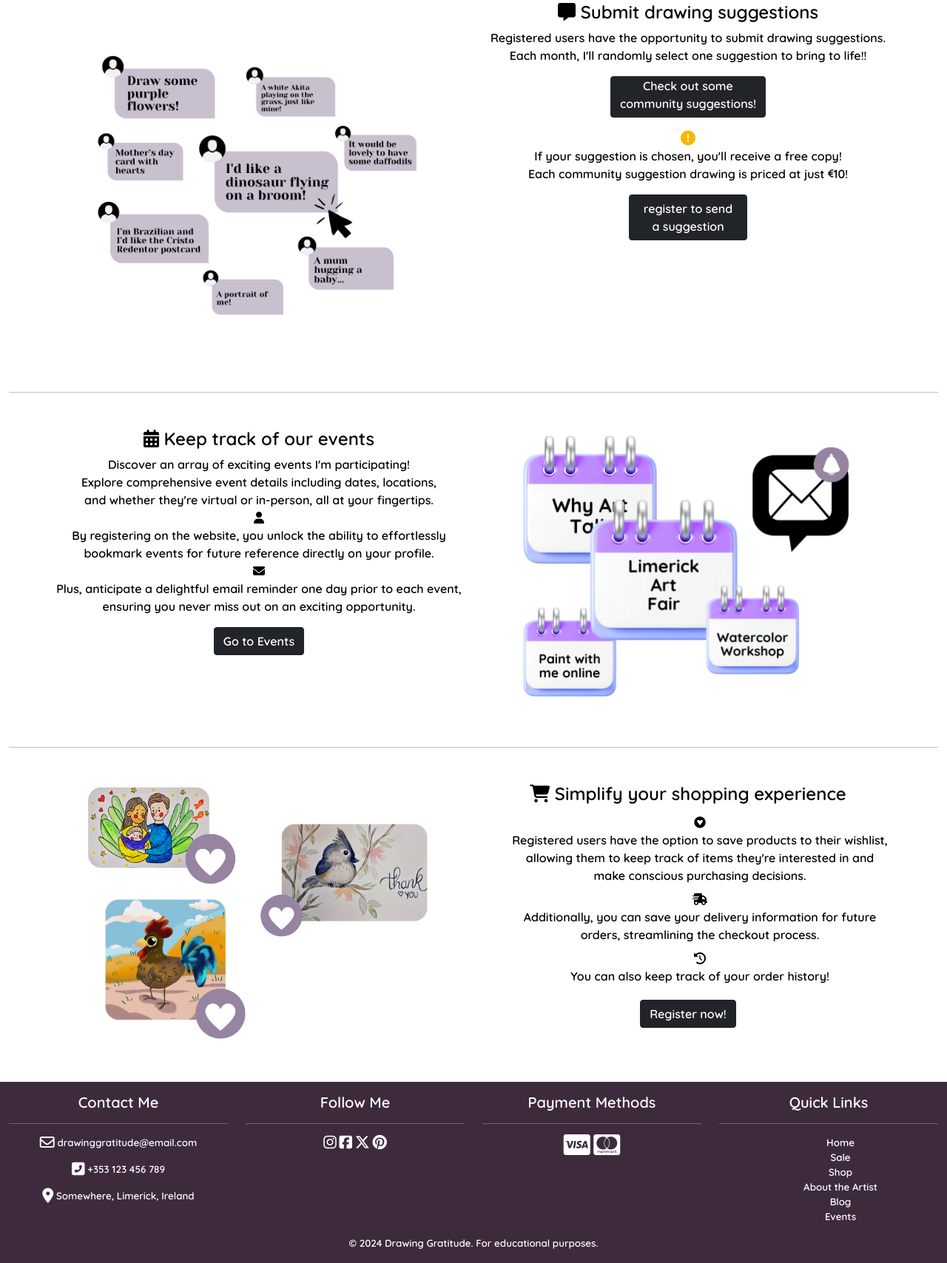
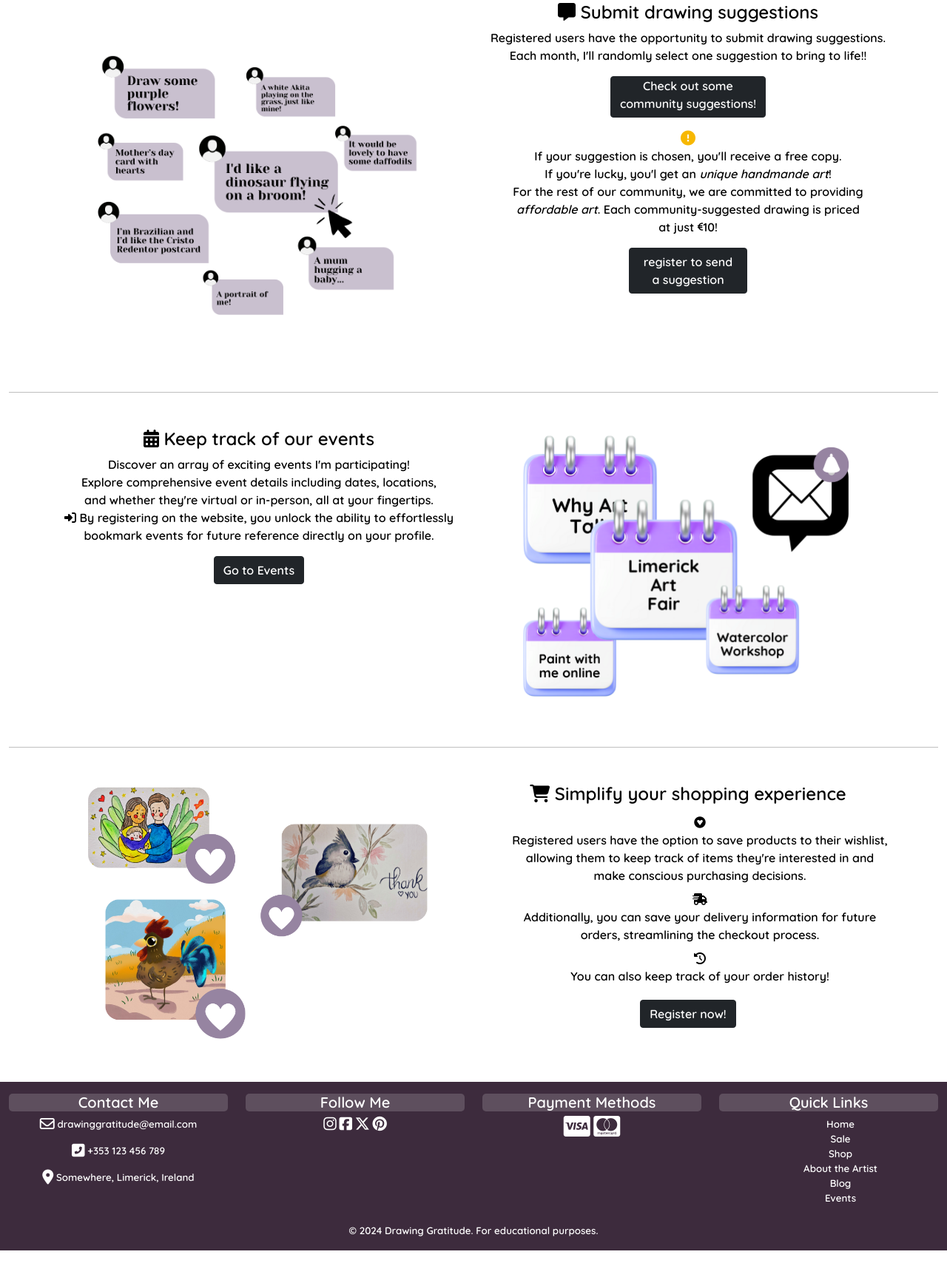
Before and after one commit to Nathisaraujo/project5, a Django app: page /community/ in a window 1280 px wide. Shown: the part 987-2695 px from the top of the page at 74% size. Run offline with Django 3.2, Linux system fonts and the light colour scheme; some libraries are stand-ins or nearby versions; some web fonts are replaced.

Commit message:
SEO - added keywords and adjusted footer

```diff
--- a/community/templates/community/community_page.html
+++ b/community/templates/community/community_page.html
@@ -44,14 +44,17 @@
             </div>
             <div class="col-12 col-lg-6">
                 <h4><i class="fa-solid fa-message"></i> Submit drawing suggestions </h4>
-                <p> Registered users have the opportunity to <strong>submit drawing suggestions.</strong><br>
+                <p> Registered users have the opportunity to submit drawing suggestions.<br>
                     Each month, I'll randomly select one suggestion to bring to life!!<br>
                 </p>
                 <a href="{% url 'products' %}?community=True" class="btn btn-dark pt-0"> Check out some<br> community suggestions!</a>
                 <p class="mt-3">
                     <i class="fa-solid fa-circle-exclamation fa-lg" style="color: #f7b801;"></i><br>
-                    If your suggestion is chosen, you'll receive a free copy!<br>
-                    Each community suggestion drawing is priced at just <i class="fa-solid fa-euro-sign fa-xs"></i>10!
+                    If your suggestion is chosen, you'll receive a free copy.<br>
+                    If you're lucky, you'l get an <em>unique handmande art</em>!<br>
+                    For the rest of our community, we are committed to providing <br>
+                    <em>affordable art</em>. Each community-suggested drawing is priced <br>
+                    at just <i class="fa-solid fa-euro-sign fa-xs"></i>10!
                 </p>
                 {% if user.is_authenticated  %}
                     <a href="{% url 'recommend' %}" class="btn btn-dark btn-community">Send a Suggestion now!</a>
@@ -67,10 +70,8 @@
                 <p> Discover an array of exciting events I'm participating!
                     <br> Explore comprehensive event details including dates, locations, <br>
                     and whether they're virtual or in-person, all at your fingertips. <br>
-                    <i class="fa-solid fa-user"></i><br> By registering on the website, you unlock the ability to effortlessly <br>
+                    <i class="fa-solid fa-right-to-bracket"></i> By registering on the website, you unlock the ability to effortlessly <br>
                     bookmark events for future reference directly on your profile. <br>
-                    <i class="fa-solid fa-envelope"></i><br> Plus, anticipate a delightful email reminder one day prior to each event, <br>
-                    ensuring you never miss out on an exciting opportunity.
                 </p>
                 <a href="{% url 'event_list' %}" class="btn btn-dark">Go to Events</a>
             </div>
--- a/home/templates/home/home_page.html
+++ b/home/templates/home/home_page.html
@@ -15,7 +15,7 @@
         <div class="row justify-content-center">
             <div class="col-12 col-lg-6 text-center mt-4">
                 <h1>Welcome to <br>Drawing Gratitude!<br></h1>
-                <p>My name is Nathalia and I sell my art! <br> You can see (and buy) my drawings here:</p>
+                <p>My name is Nathalia and I sell my art! <br> You can buy my <em>unique handmade art</em> here:</p>
                 <a href="{% url 'products' %}" class="btn btn-dark btn-home"><i class="fa-solid fa-bag-shopping fa-shake"></i><br> start shopping</a>
             </div>
             <div class="col-12 col-lg-6 text-center p-0">
@@ -33,7 +33,7 @@
         <div class="row justify-content-center">
             <div class="col-12 col-xl-6 text-center offers-font-md">
                 <p class="mt-2">But let me tell you a secret:<br><br><span class="text-uppercase offers-text">every month<br></span><br>
-                    I have super special offers <br>on selected products! <br> Click here to check it out!
+                    I have super special offers <br>on selected <em>unique handmande art</em> <br> Click here to check it out!
                     <i class="fa-solid fa-arrow-down"></i>
                 </p>
             </div>
@@ -55,7 +55,7 @@
             </div>
             <div class="col-12 col-xl-6 text-center p-offers-text">
                 <h2>But let me tell you a secret:<br><br><span class="text-uppercase offers-text">
-                    every month<br></span><br> I have super special offers on selected products!
+                    every month<br></span><br> I have super special offers on<br> selected <em>unique handmande art</em>!
                 </h2>
             </div>
         </div>
--- a/static/css/base.css
+++ b/static/css/base.css
@@ -24,6 +24,11 @@ footer a {
 footer a:hover {
     color: #9684a1;
 
+}
+
+.footer-titles {
+    background-color: #ffffff2b;
+    border-radius: 5px;
 }
 
 .payment-icons {
--- a/templates/base.html
+++ b/templates/base.html
@@ -142,34 +142,33 @@
 
       <footer>
           <div class="row footer-container justify-content-center pt-3">
-              <div class="col-6 col-md-3 text-center">
-                  <h5>Contact Me</h5>
-                  <hr>
+              <div class="col-12 col-sm-6 col-md-3 text-center mb-4">
+
+                  <h5 class="footer-titles">Contact Me</h5>
+                  <br class="d-block d-sm-none">
                   <p><i class="fa-regular fa-envelope fa-xl"></i> drawinggratitude@email.com</p>
                   <p><i class="fa-solid fa-square-phone-flip fa-xl"></i> +353 123 456 789</p>
                   <p><i class="fa-solid fa-location-dot fa-xl"></i> Somewhere, Limerick, Ireland</p>
               </div>
-              <div class="col-6 col-md-3 text-center">
-                <h5>Follow Me</h5>
-                <hr>
-                <div>
-                    <a href="https://www.instagram.com" target="_blank"><i class="fa-brands fa-instagram fa-xl"></i></a>
-                    <a href="https://www.facebook.com" target="_blank"><i class="fa-brands fa-square-facebook fa-xl"></i></a>
-                    <a href="https://www.twitter.com" target="_blank"><i class="fa-brands fa-x-twitter fa-xl"></i></a>
-                    <a href="https://www.pinterest.com" target="_blank"><i class="fa-brands fa-pinterest fa-xl"></i></a>
-                </div>
+              <div class="col-12 col-sm-6 col-md-3 text-center mb-5">
+                <h5 class="footer-titles">Follow Me</h5>
+                <br class="d-block d-sm-none">
+                <a href="https://www.instagram.com" target="_blank"><i class="fa-brands fa-instagram fa-xl"></i></a>
+                <a href="https://www.facebook.com" target="_blank"><i class="fa-brands fa-square-facebook fa-xl"></i></a>
+                <a href="https://www.twitter.com" target="_blank"><i class="fa-brands fa-x-twitter fa-xl"></i></a>
+                <a href="https://www.pinterest.com" target="_blank"><i class="fa-brands fa-pinterest fa-xl"></i></a>
               </div>
-              <div class="col-6 col-md-3 text-center">
-                  <h5>Payment Methods</h5>
-                  <hr>
+              <div class="col-12 col-sm-6 col-md-3 text-center mb-5">
+                  <h5 class="footer-titles">Payment Methods</h5>
+                  <br class="d-block d-sm-none">
                   <div class="payment-icons">
                       <i class="fa-brands fa-cc-visa fa-2xl"></i>
                       <i class="fa-brands fa-cc-mastercard fa-2xl"></i>
                   </div>
               </div>
-              <div class="col-6 col-md-3 text-center">
-                <h5>Quick Links</h5>
-                <hr>
+              <div class="col-12 col-sm-6 col-md-3 text-center mb-2">
+                <h5 class="footer-titles">Quick Links</h5>
+                <br class="d-block d-sm-none">
                 <ul>
                     <li><a href="{% url 'home' %}">Home</a></li>
                     <li><a href="{% url 'products' %}?offers=True">Sale</a></li>
```
